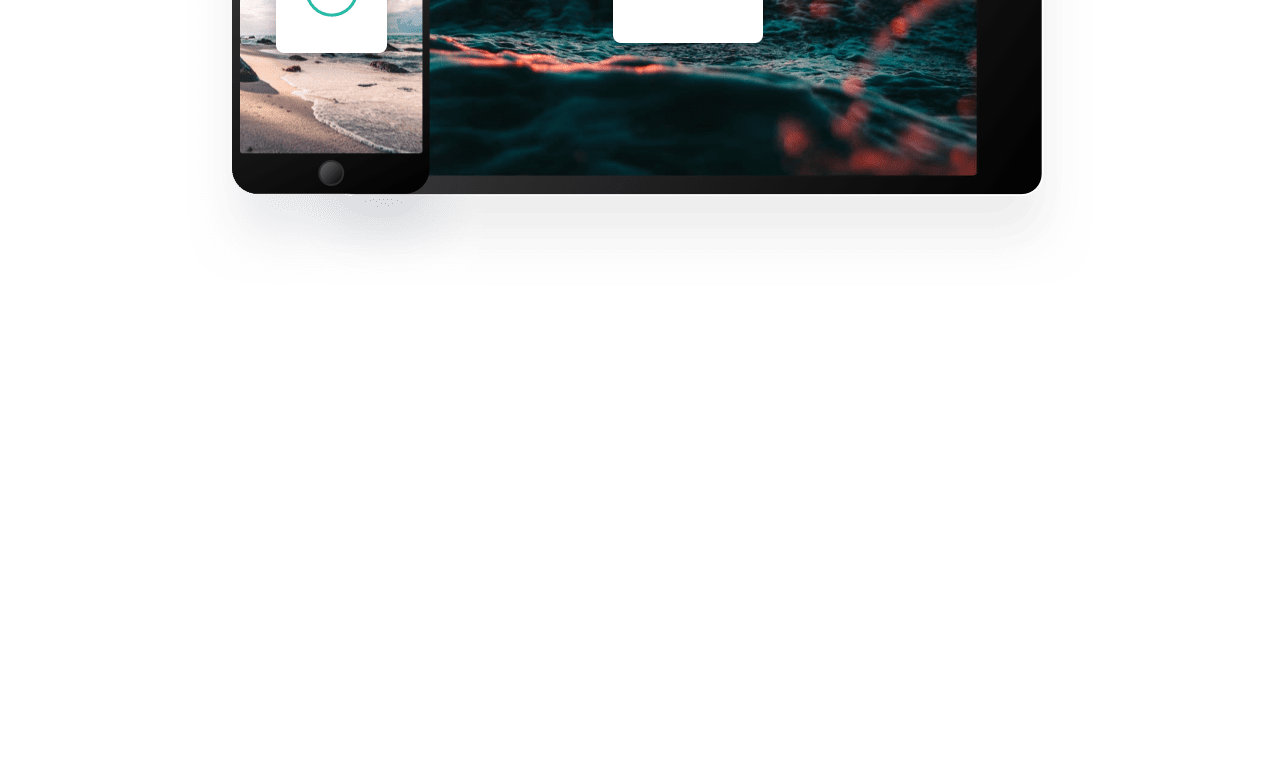
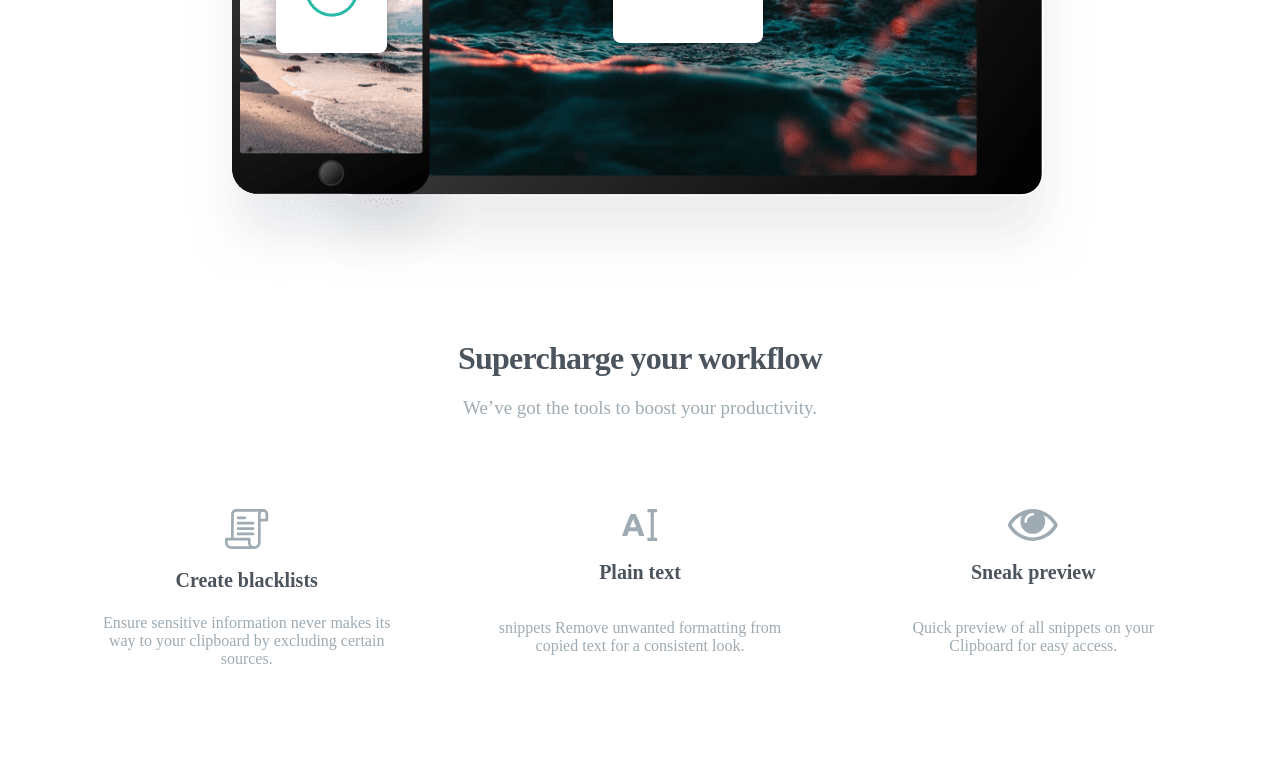
Before and after one commit to iamzaidmohammed/clipboard-landing-page, a plain HTML site: page index.html in a window 1280 px wide. Shown: the part 1940-2723 px from the top of the page. Before the commit the page ends 2230 px from the top, so only its background shows below. Drawn offline with Linux system fonts and the light colour scheme; a web font is replaced by a local one.

Commit message:
fourth section completed

```diff
--- a/index.html
+++ b/index.html
@@ -77,16 +77,55 @@
           Clipboard snippets in a few simple clicks.
         </p>
 
-        <img src="./images/image-devices.png" alt="" />
+        <img src="./images/image-devices.png" alt="device image" />
+      </section>
+
+      <section class="fourth">
+        <h2 class="heading mid-heading">Supercharge your workflow</h2>
+        <p class="subheading sub">
+          We’ve got the tools to boost your productivity.
+        </p>
+
+        <div class="cards">
+          <div class="card">
+            <img src="./images/icon-blacklist.svg" alt="blacklists icon" />
+            <p class="card-heading">Create blacklists</p>
+            <p class="card-text sub-shrink">
+              Ensure sensitive information never makes its way to your clipboard
+              by excluding certain sources.
+            </p>
+          </div>
+          <div class="card">
+            <img src="./images/icon-text.svg" alt="blacklists icon" />
+            <p class="card-heading">Plain text</p>
+            <p class="card-text sub-shrink">
+              snippets Remove unwanted formatting from copied text for a
+              consistent look.
+            </p>
+          </div>
+          <div class="card">
+            <img src="./images/icon-preview.svg" alt="blacklists icon" />
+            <p class="card-heading">Sneak preview</p>
+            <p class="card-text sub-shrink">
+              Quick preview of all snippets on your Clipboard for easy access.
+            </p>
+          </div>
+        </div>
+
+        <div class="sponsors">
+          <img src="./images/logo-google.png" alt="google img" />
+          <img src="./images/logo-ibm.png" alt="ibm img" />
+          <img src="./images/logo-microsoft.png" alt="microsoft img" />
+          <img src="./images/logo-hp.png" alt="hewlett packard img" />
+          <img
+            src="./images/logo-vector-graphics.png"
+            alt="vector graphics img"
+          />
+        </div>
       </section>
     </main>
 
-    <!-- Supercharge your workflow We’ve got the tools to
-    boost your productivity. Create blacklists Ensure sensitive information
-    never makes its way to your clipboard by excluding certain sources. Plain
-    text snippets Remove unwanted formatting from copied text for a consistent
-    look. Sneak preview Quick preview of all snippets on your Clipboard for easy
-    access. Clipboard for iOS and Mac OS Available for free on the App Store.
+    <!--    Clipboard for iOS and Mac OS Available for free on the App Store.
     Download for Mac or iOS, sync with iCloud and you’re ready to start adding
     to your clipboard. Download for iOS Download for Mac FAQs Contact Us Privacy
     Policy Press Kit Install Guide -->
--- a/style.css
+++ b/style.css
@@ -127,6 +127,51 @@
   padding-top: 50px;
 }
 
+.fourth {
+  max-width: 1878px;
+  margin: auto;
+  text-align: center;
+  padding-top: 50px;
+}
+
+.cards {
+  display: flex;
+  align-items: center;
+  justify-content: space-around;
+  padding: 50px 50px 0 50px;
+}
+
+.card {
+  width: 350px;
+  height: 180px;
+  display: flex;
+  flex-direction: column;
+  align-items: center;
+  justify-content: space-evenly;
+}
+
+.card img {
+  padding-bottom: 20px;
+}
+
+.card-heading {
+  color: var(--dark-grayish-blue);
+  font-size: 20px;
+  font-weight: 600;
+}
+
+.card-text {
+  font-weight: 400;
+  color: var(--grayish-blue);
+}
+
+.sponsors {
+  display: flex;
+  align-items: center;
+  justify-content: space-around;
+  padding: 100px 70px;
+}
+
 /* media queries */
 @media screen and (max-width: 1050px) {
   .second-main {
@@ -148,6 +193,7 @@
     margin-bottom: 50px;
   }
 }
+
 @media screen and (max-width: 960px) {
   .second-main {
     margin-top: 50px;
@@ -165,7 +211,30 @@
   .third img {
     width: 560px;
   }
+
+  .sponsors img {
+    width: 100px;
+  }
 }
+
+@media screen and (max-width: 800px) {
+  .cards {
+    flex-direction: column;
+    justify-content: space-between;
+    padding: 0 50px;
+  }
+
+  .sponsors {
+    flex-direction: column;
+    justify-content: space-around;
+    height: 1000px;
+  }
+
+  .sponsors img {
+    width: auto;
+  }
+}
+
 @media screen and (max-width: 635px) {
   .second-main {
     margin-top: 50px;
@@ -209,6 +278,10 @@
   .third img {
     width: 360px;
   }
+
+  .cards {
+    padding: 0 100px;
+  }
 }
 @media screen and (max-width: 400px) {
   .second-main img {
```
